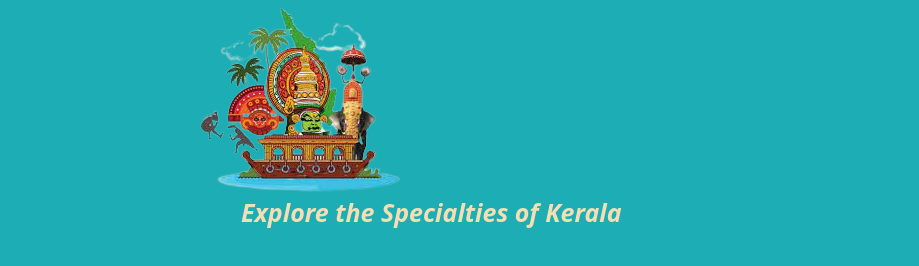
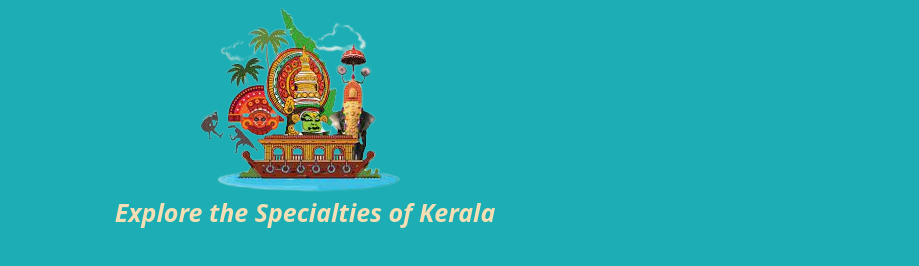
Before and after one commit to vishnu9846/version1, a plain HTML site: page index.html in a window 1280 px wide. Shown: the part 268-534 px from the top of the page, without its empty margins (335-1254 px from the left). Drawn offline with nearby package versions, Linux system fonts and the light colour scheme.

Commit message:
version2 added

```diff
--- a/style.css
+++ b/style.css
@@ -46,8 +46,7 @@
     display: flex;
     text-decoration: none;
     color: wheat;
-    position: absolute;
-    left: 36rem;
+    justify-content: center;
 }
 
 
```
